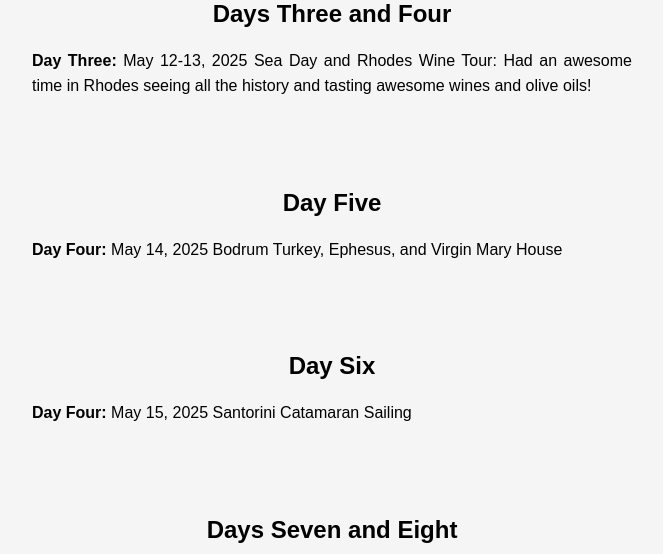
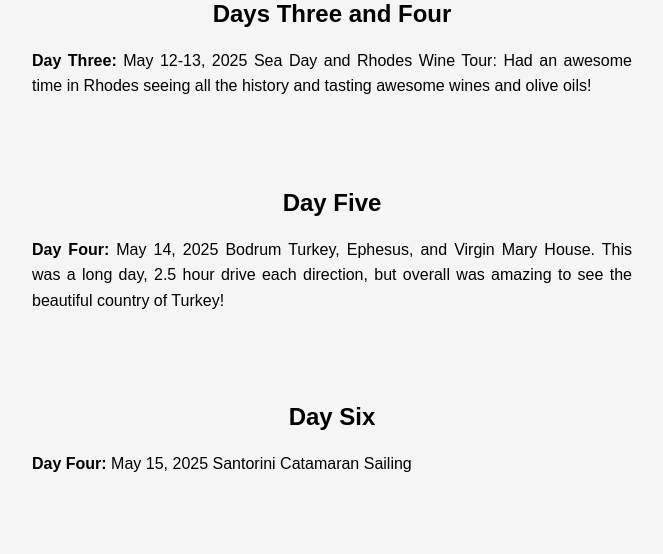
Before and after one commit to Blkbrd77/2samples-refactor, a Flask app: page /greece in a window 1280 px wide. Shown: the part 961-1515 px from the top of the page, without its empty margins (308-971 px from the left). Run offline with Flask 2, Linux system fonts and the light colour scheme; data that the repository does not hold is empty.

Commit message:
Ephesus changes

```diff
--- a/app/templates/greece.html
+++ b/app/templates/greece.html
@@ -74,7 +74,7 @@
             {% endfor %}
         </div>
         <div class="video-text">
-            <p><strong>Day Four:</strong> May 14, 2025 Bodrum Turkey, Ephesus, and Virgin Mary House</p>
+            <p><strong>Day Four:</strong> May 14, 2025 Bodrum Turkey, Ephesus, and Virgin Mary House. This was a long day, 2.5 hour drive each direction, but overall was amazing to see the beautiful country of Turkey!</p>
         </div>
     </div>
         </div>
```
